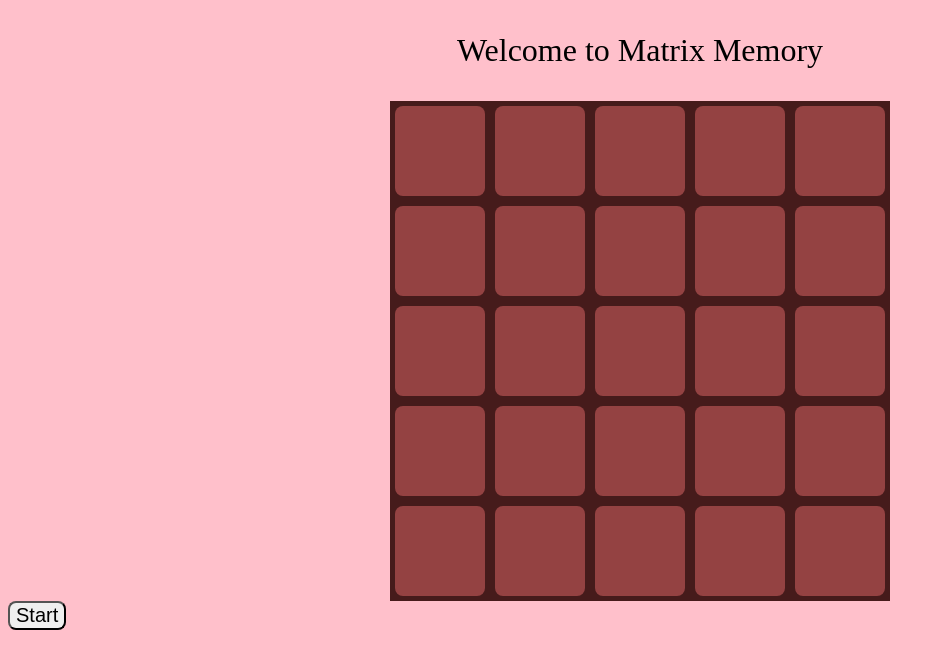
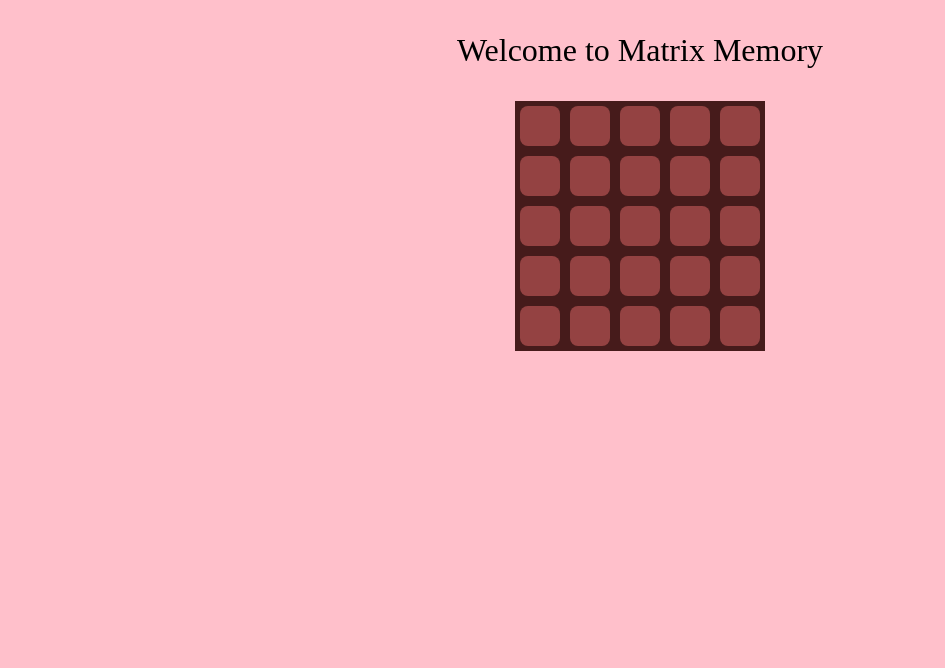
Before and after one commit to Lau-Tony/MatrixMemory, a plain HTML site: page index.html in a window 1280 px wide. Shown: the whole page, without its empty margins (0-945 px from the left). Drawn offline with Linux system fonts and the light colour scheme.

Commit message:
added flip divs

```diff
--- a/css/stylesheet.css
+++ b/css/stylesheet.css
@@ -2,8 +2,8 @@
 {
     background-color: rgb(70, 27, 27);
     display: block;
-    height: 500px;
-    width: 500px;
+    height: 250px;
+    width: 250px;
     margin: auto;
 }
 
@@ -22,8 +22,8 @@ html
 {
     background-color: rgb(148, 66, 66);
     display: block;
-    height: 90px;
-    width: 90px;
+    height: 40px;
+    width: 40px;
     margin: 5px;
     border-radius: 8px;
     float: left;
--- a/scripts/scripts.js
+++ b/scripts/scripts.js
@@ -1,6 +1,9 @@
 let gameObjects =
 {
-    tileBool: []
+    tileBool: [],
+    trueTiles: [],
+    numOfTile: 25,
+    numOfTrue: 5
 };
 
 function initialize()
@@ -14,44 +17,84 @@ function initialize()
     element.setAttribute("id", "game-board");
     document.body.appendChild(element);
 
-    element = document.createElement("button");
-    element.setAttribute("id", "start-button");
-    element.innerText = "Start";
-    document.body.appendChild(element);
+    // element = document.createElement("button");
+    // element.setAttribute("id", "start-button");
+    // element.innerText = "Start";
+    // document.body.appendChild(element);
 
-    layTiles(25);
-    randomize(5, 25);
+    startGame();
+
 
 }
 
-function layTiles(numOfTile)
+function startGame()
+{
+    // while (true)
+    // {
+        layTiles();
+        randomize();
+
+        // for (let i = 0; i < numOfTile; i++)
+        // {
+
+        // }
+
+    // }
+
+}
+
+function showTrueTiles()
+{
+    // for (let i = 0; i < numOfTrue; i++)
+    // {
+    //     let element = document.getElementById(gameObjects.numOfTrue[i]);
+    //     element.
+    // }
+}
+
+function layTiles()
 {
     let board = document.getElementById("game-board");
-    for (let i = 0; i < numOfTile; i++)
+    for (let i = 0; i < gameObjects.numOfTile; i++)
     {
         let tile = document.createElement("div");
         tile.setAttribute("id", i);
         tile.setAttribute("class", "tile");
 
+        let tileInner = document.createElement("div");
+        tileInner.setAttribute("id", i + "-inner");
+        tileInner.setAttribute("class", "tile-inner");
+
+        let tileFront = document.createElement("div");
+        tileFront.setAttribute("id", i + "-front");
+        tileFront.setAttribute("class", "tile-front");
+
+        let tileBack = document.createElement("div");
+        tileBack.setAttribute("id", i + "-back");
+        tileBack.setAttribute("class", "-back-false");
+
+        tileInner.appendChild(tileFront);
+        tileInner.appendChild(tileBack);
+        tile.appendChild(tileInner);
         board.appendChild(tile);
     }
 }
 
-function randomize(numOfTrue, numOfTile)
+function randomize()
 {
-    let trueTiles = [], tileChart =[];
-    for (let tileID = 0; tileID < numOfTile; tileID++)
+    let tileChart =[];
+    for (let tileID = 0; tileID < gameObjects.numOfTile; tileID++)
     {
         tileChart[tileID] = tileID;
         gameObjects.tileBool[tileID] = false;
 
     }
-    for (let i = 0; i < numOfTrue; i++)
+    for (let i = 0; i < gameObjects.numOfTrue; i++)
     {
-        let TTile = Math.round(Math.random() * numOfTile);
-        trueTiles[i] = TTile;
-        tileChart[TTile] = tileChart[numOfTile - i];
-        tileChart[numOfTile - i] = TTile;
+        let TTile = Math.round(Math.random() * gameObjects.numOfTile);
+        gameObjects.trueTiles[i] = TTile;
+        tileChart[TTile] = tileChart[gameObjects.numOfTile - i];
+        tileChart[gameObjects.numOfTile - i] = TTile;
         gameObjects.tileBool[TTile] = true;
     }
 }
```
